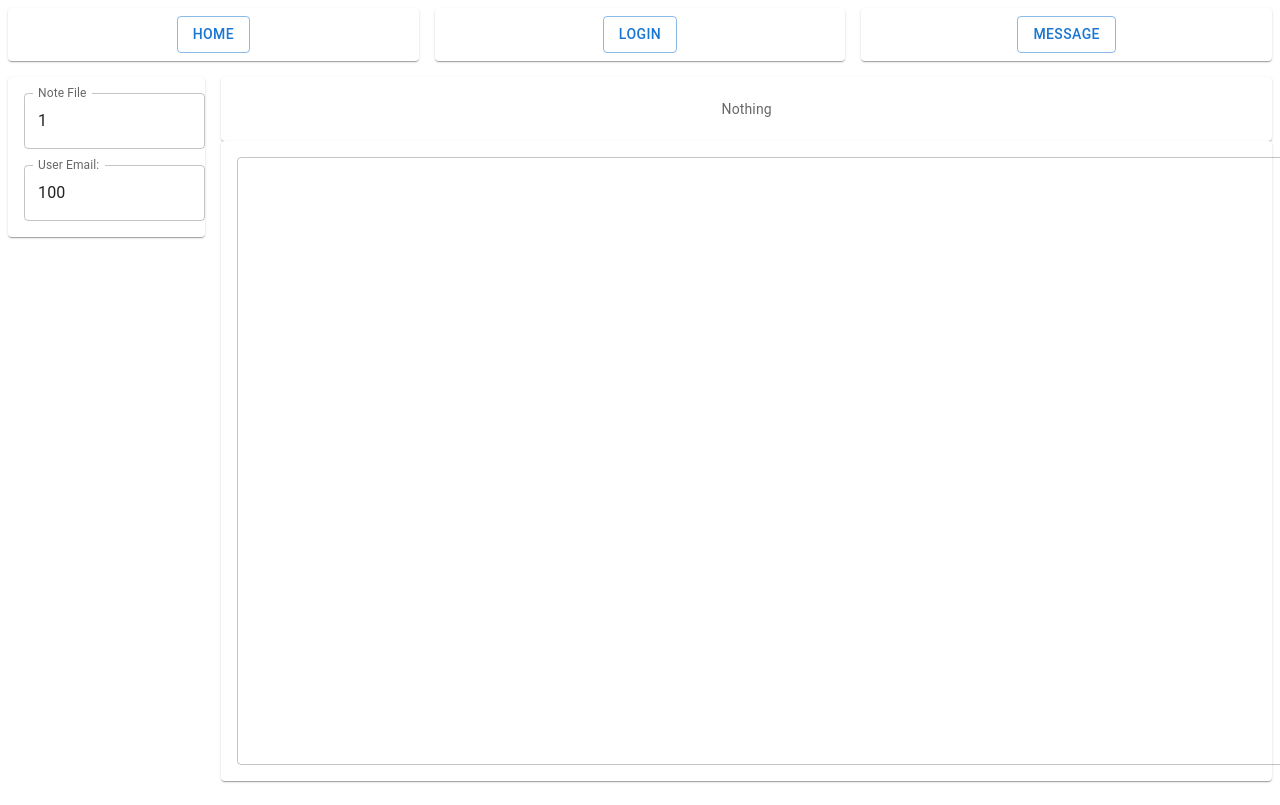
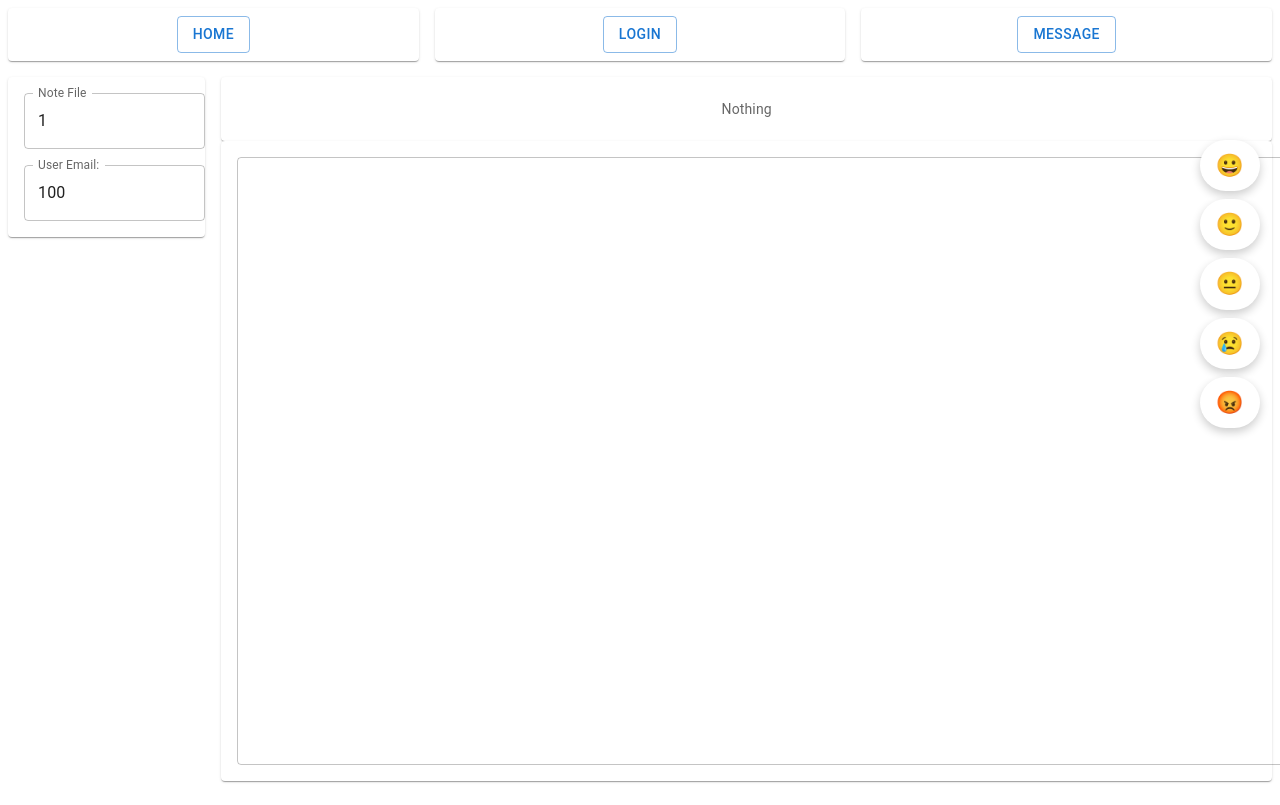
Before and after one commit to Cathal-Farrell/Knollege, a Next.js app in the folder my-app/: page /editor in a window 1280 px wide. Shown: the top 805 px of the page. Built offline with nearby package versions, Linux system fonts and the light colour scheme; no server answers.

Commit message:
v1.4.4 Notes message mood

```diff
--- a/my-app/src/app/editor/page.js
+++ b/my-app/src/app/editor/page.js
@@ -161,11 +161,37 @@ export default function MultilineTextFields() {
       }}/>
   }
 
+  return (
+    <Box sx={{ flexGrow: 1, backgroundColor: "var(--mood-bg)" }}>
 
+          <Box sx={{ position: "fixed", right: "20px", top: "140px", zIndex: 2000 }}>
+            {[
+              ["😀", "#fff7b3"],
+              ["🙂", "#d9ffb3"],
+              ["😐", "#e8e8e8"],
+              ["😢", "#cfe6ff"],
+              ["😡", "#ffb3b3"]
+            ].map(([emoji, color]) => (
+              <Button
+                key={emoji}
+                onClick={() => {
+                  document.documentElement.style.setProperty("--mood-bg", color);
+                }}
+                sx={{
+                  display: "block",
+                  mb: 1,
+                  background: "white",
+                  borderRadius: "50px",
+                  minWidth: "60px",
+                  fontSize: "1.4rem",
+                  boxShadow: "0 4px 10px rgba(0,0,0,0.2)"
+                }}
+              >
+                {emoji}
+              </Button>
+            ))}
+          </Box>
 
-
-  return (
-    <Box sx={{ flexGrow: 1 }}>
           <Grid container spacing={2}>
             <Grid size={4}>
               <Item>
--- a/my-app/src/app/globals.css
+++ b/my-app/src/app/globals.css
@@ -1,6 +1,7 @@
 :root {
   --background: #ffffff;
   --foreground: #171717;
+  --mood-bg: #f5f5f5;
 }
 
 @media (prefers-color-scheme: dark) {
```
